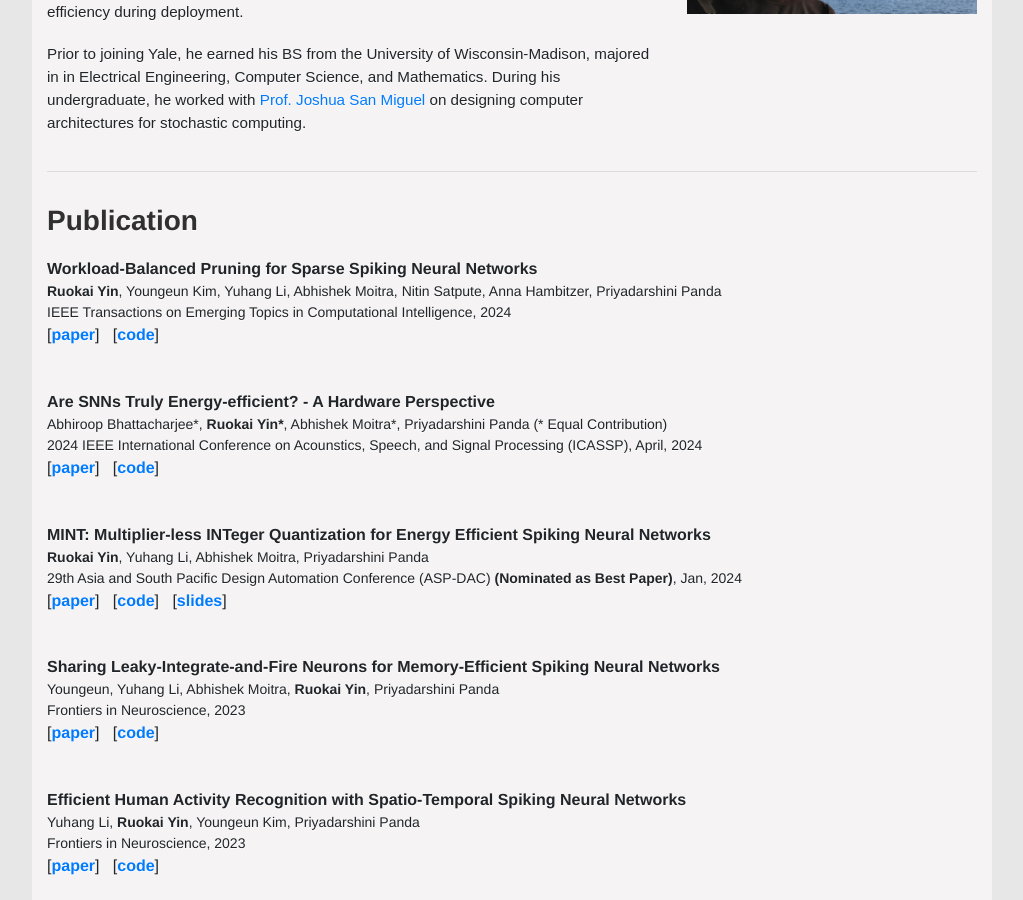
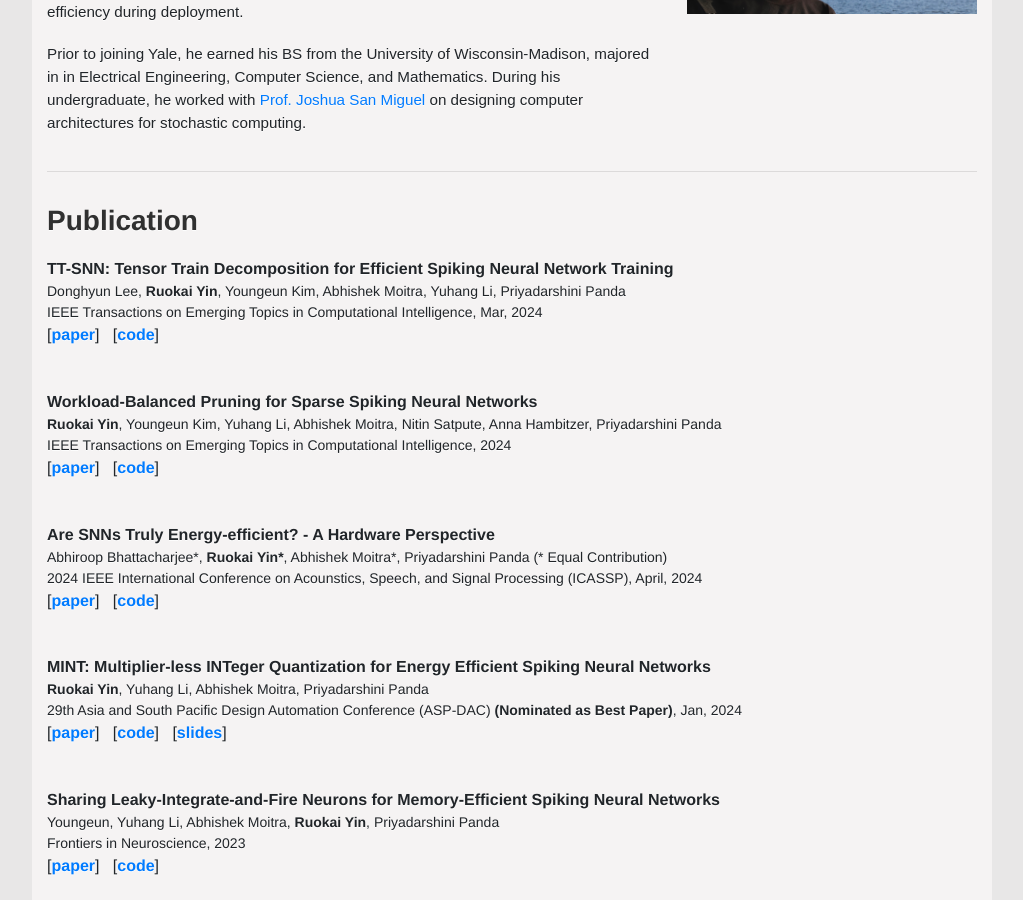
Before and after one commit to RuokaiYin/RuokaiYin.github.io, a Jekyll site: the page built from index.html, in a window 1280 px wide and 900 px high, scrolled down 483 px. Shown: the whole window, without its empty margins (128-1151 px from the left). Built offline with Jekyll 4.4.1, drawn with Linux system fonts in a browser that asks for light colours.

Commit message:
update ttsnn

```diff
--- a/_data/publications.yml
+++ b/_data/publications.yml
@@ -1,3 +1,16 @@
+- title: "TT-SNN: Tensor Train Decomposition for Efficient Spiking Neural Network Training"
+  author: >
+    Donghyun Lee, <b>Ruokai Yin</b>, Youngeun Kim, Abhishek Moitra, Yuhang Li, Priyadarshini Panda
+  booktitle: IEEE Transactions on Emerging Topics in Computational Intelligence
+  year: 2024
+  month: Mar
+  address: Valencia, Spain
+  publisher: IEEE
+  conference: DATE'24
+  file: tt_snn.pdf
+  code: https://github.com/RuokaiYin/SATA_Sim
+  pre: N
+
 - title: "Workload-Balanced Pruning for Sparse Spiking Neural Networks"
   author: >
     <b>Ruokai Yin</b>, Youngeun Kim, Yuhang Li, Abhishek Moitra, Nitin Satpute, Anna Hambitzer, Priyadarshini Panda
```
Also changed, not shown: 1 other file.
